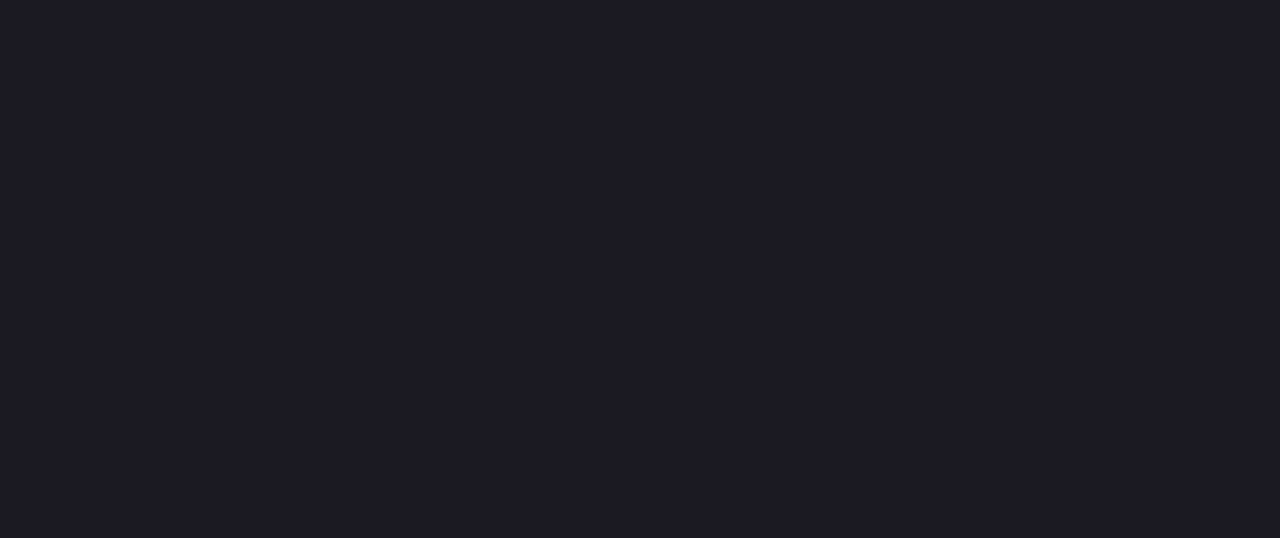
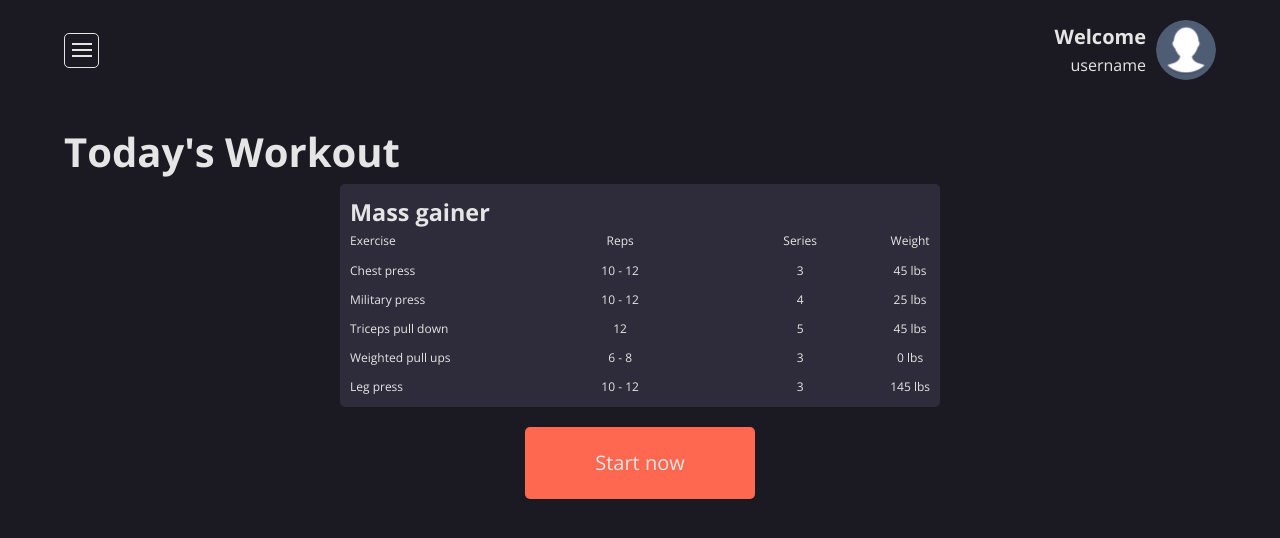
Before and after one commit to ericktec/GYM-planner, a React (Create React App) app: page /todays-workout in a window 1280 px wide. Before the commit this address had no page. Shown: the top 538 px of the page. Built offline with nearby package versions, Linux system fonts and the light colour scheme.

Commit message:
start workout

```diff
--- a/src/App.js
+++ b/src/App.js
@@ -7,17 +7,26 @@ import Timer from './components/Timer/Timer';
 import LogIn from './Pages/LogIn/LogIn';
 import SignUp from './Pages/SignUp/SignUp';
 import Test from './Pages/Test/Test';
+import TodaysWorkout from './Pages/TodaysWorkout/TodaysWorkout';
+import NavBar from './components/NavBar/NavBar';
 
 function App() {
   return (
     <div>
+
       <Routes>
+        {/* Routes without navbar */}
         <Route path="/" element={<Home />} />
         <Route path="/inputs" element={<Inputs></Inputs>} />
         <Route path="/timer" element={<Timer />} />
         <Route path="/login" element={<LogIn />} />
         <Route path="/signup" element={<SignUp />} />
+      </Routes>
+      <NavBar className="width-90 margin-auto" />
+      <Routes>
+        {/* Routes with navbar */}
         <Route path="/test" element={<Test />} />
+        <Route path="/todays-workout" element={<TodaysWorkout />} />
       </Routes>
     </div>
   );
--- /dev/null
+++ b/src/Data/workoutData.js
@@ -0,0 +1,51 @@
+export default
+    {
+        name: "Mass gainer",
+        exercises: [
+            {
+                name: "Chest press",
+                reps: {
+                    min: 10,
+                    max: 12
+                },
+                series: 3,
+                weight: 45,
+            },
+            {
+                name: "Military press",
+                reps: {
+                    min: 10,
+                    max: 12
+                },
+                series: 4,
+                weight: 25,
+            },
+            {
+                name: "Triceps pull down",
+                reps: {
+                    min: 12,
+                    max: null
+                },
+                series: 5,
+                weight: 45,
+            },
+            {
+                name: "Weighted pull ups",
+                reps: {
+                    min: 6,
+                    max: 8
+                },
+                series: 3,
+                weight: 0,
+            },
+            {
+                name: "Leg press",
+                reps: {
+                    min: 10,
+                    max: 12
+                },
+                series: 3,
+                weight: 145,
+            }
+        ]
+    }
--- /dev/null
+++ b/src/Pages/TodaysWorkout/TodaysWorkout.js
@@ -0,0 +1,21 @@
+import WorkoutCard from '../../components/workoutCard/WorkoutCard';
+import "./TodaysWorkout.scss";
+
+import workoutData from '../../Data/workoutData';
+
+const TodaysWorkout = () => {
+
+    return (
+        <div className="app__container">
+            <h1>Today's Workout</h1>
+            <WorkoutCard workoutData={workoutData} />
+            <div className='btn__container small-margin-top'>
+                <a className="btn btn--primary btn--big" href='#'>
+                    Start now
+                </a>
+            </div>
+        </div>
+    )
+}
+
+export default TodaysWorkout;
--- a/src/assets/styles/utilities.scss
+++ b/src/assets/styles/utilities.scss
@@ -24,3 +24,16 @@
     -webkit-user-select: none;
     -ms-user-select: none;
 }
+
+.text-align-center {
+    text-align: center;
+}
+
+
+.width-90 {
+    width: 90%;
+}
+
+.margin-auto {
+    margin: auto;
+}
--- a/src/components/NavBar/NavBar.js
+++ b/src/components/NavBar/NavBar.js
@@ -2,10 +2,10 @@ import HamburgerMenu from '../HamburgerMenu/HamburgerMenu';
 import "./NavBar.scss";
 import Profile from './Profile/Profile';
 
-const NavBar = () => {
+const NavBar = ({ className }) => {
 
     return (
-        <div className="navbar__container">
+        <div className={"navbar__container " + className}>
             <HamburgerMenu>
                 <li>Todays workout</li>
                 <li>My workouts</li>
--- a/src/components/NavBar/NavBar.scss
+++ b/src/components/NavBar/NavBar.scss
@@ -3,6 +3,6 @@
         display: flex;
         align-items: center;
         justify-content: space-between;
-        padding: 2rem 1rem;
+        padding: 2rem 0rem;
     }
 }
--- /dev/null
+++ b/src/components/workoutCard/WorkoutCard.js
@@ -0,0 +1,27 @@
+import React from 'react';
+import "./WorkoutCard.scss";
+
+const WorkoutCard = ({ workoutData }) => {
+
+    return (
+        <div className="workout-card__container">
+            <h3>{workoutData.name}</h3>
+            <div className="workout-card__exercise-table">
+                <p>Exercise</p>
+                <p className="text-align-center" >Reps</p>
+                <p className="text-align-center" >Series</p>
+                <p className="text-align-center" >Weight</p>
+                {workoutData.exercises.map((exercise, i) =>
+                    <React.Fragment key={i}>
+                        <p >{exercise.name}</p>
+                        <p className="text-align-center">{`${exercise.reps.min}${exercise.reps.max ? " - " + exercise.reps.max : ""}`}</p>
+                        <p className="text-align-center">{exercise.series}</p>
+                        <p className="text-align-center">{exercise.weight} lbs</p>
+                    </React.Fragment>)}
+            </div>
+
+        </div>
+    )
+}
+
+export default WorkoutCard;
--- /dev/null
+++ b/src/components/workoutCard/WorkoutCard.scss
@@ -0,0 +1,16 @@
+.workout-card {
+    &__container {
+        background-color: var(--secondary-blue);
+        padding: 1rem;
+        border-radius: var(--border-radius);
+        max-width: 600px;
+        margin: auto;
+    }
+
+    &__exercise-table {
+        font-size: 1.2rem;
+        display: grid;
+        row-gap: 1rem;
+        grid-template-columns: repeat(3, 1fr) max-content;
+    }
+}
```
Also changed, not shown: src/Pages/TodaysWorkout/TodaysWorkout.scss (added).
